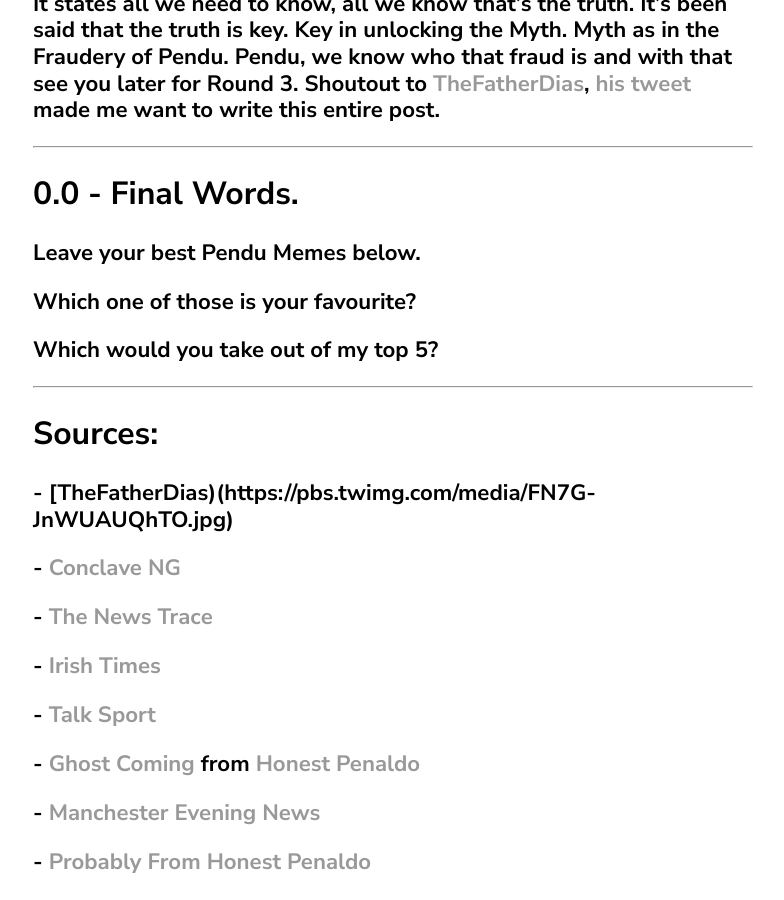
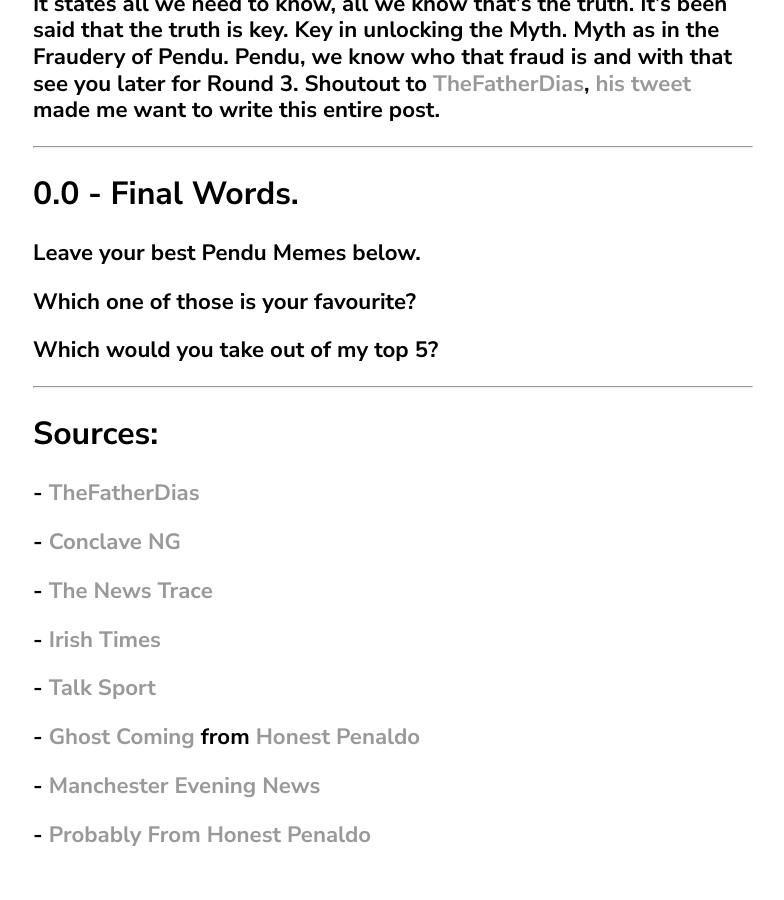
Before and after one commit to minichest/gravite, a Jekyll site: the page built from _posts/2022-03-18-pendu-review-2.md, in a window 1280 px wide and 900 px high, scrolled down 4352 px. Shown: the whole window, without its empty margins (67-851 px from the left). Built offline with Jekyll 4.4.1, drawn with Linux system fonts in a browser that asks for light colours; comment, search, counter and statistics services are not loaded; after the commit the page ends 5226 px from its top, so only the background shows below that.

Commit message:
Update 2022-03-18-pendu-review-2.md

```diff
--- a/_posts/2022-03-18-pendu-review-2.md
+++ b/_posts/2022-03-18-pendu-review-2.md
@@ -59,7 +59,7 @@ date:   2022-03-18 20:15:30 +0000
 ----
 ## Sources:
 
-### - [TheFatherDias)(https://pbs.twimg.com/media/FN7G-JnWUAUQhTO.jpg)
+### - [TheFatherDias](https://pbs.twimg.com/media/FN7G-JnWUAUQhTO.jpg)
 
 ### - [Conclave NG](https://www.theconclaveng.com/wp-content/uploads/2022/02/IMG-20220205-WA0024.jpg)
 
```
